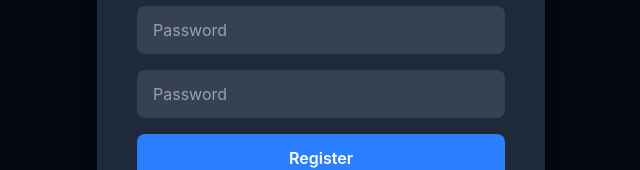
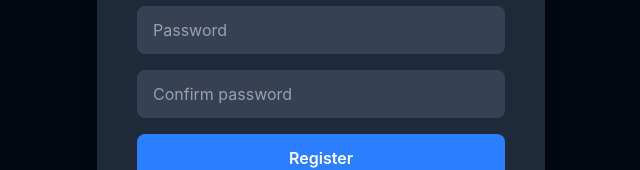
Before and after one commit to vivekyadav-hash/DevLife, a React (Vite) app in the folder client/: page /register in a window 1280 px wide. Shown: the part 398-568 px from the top of the page, without its empty margins (319-959 px from the left). Built offline with nearby package versions, Linux system fonts and the light colour scheme.

Commit message:
auth error solve

```diff
--- a/client/src/pages/Register.jsx
+++ b/client/src/pages/Register.jsx
@@ -16,6 +16,10 @@ function Register(){
 
     const handleSignUp = async (e) =>{
         e.preventDefault();
+        if(!name || !email || !password || !repassword){
+            setError("All fields are required");
+            return ;
+        }
            if (password !== repassword) {
     setError('Passwords do not match');
     return;
@@ -62,7 +66,7 @@ function Register(){
                     />
                      <input
                         type="repassword"
-                        placeholder="Password"
+                        placeholder="Confirm password"
                         value={repassword}
                         onChange={(e) => setRepassword(e.target.value)}
                         className="bg-gray-700 rounded-lg px-4 py-3 outline-none focus:ring-2 focus:ring-blue-500"
```
